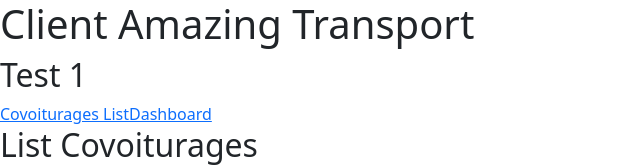
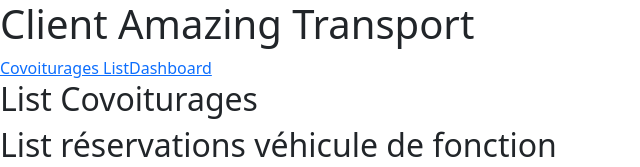
Before and after one commit to 2021-d05-groupe3/amazingTransportApp, an Angular app in the folder client/: page /dashboard in a window 1280 px wide. Shown: the top 167 px of the page, without its empty margins (0-640 px from the left). Built offline with nearby package versions, Linux system fonts and the light colour scheme; no server answers.

Commit message:
commit git test

```diff
--- a/client/src/app/app.component.html
+++ b/client/src/app/app.component.html
@@ -1,5 +1,5 @@
 <h1>{{title}}</h1>
-<h2>Test 1</h2>
+
 <nav>
     <a routerLink="/covoiturages">Covoiturages List</a>
     <a routerLink="/dashboard">Dashboard</a>
```
